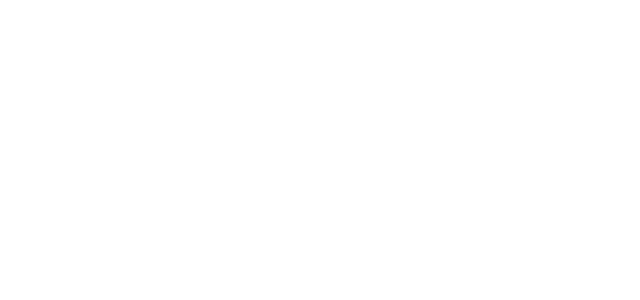
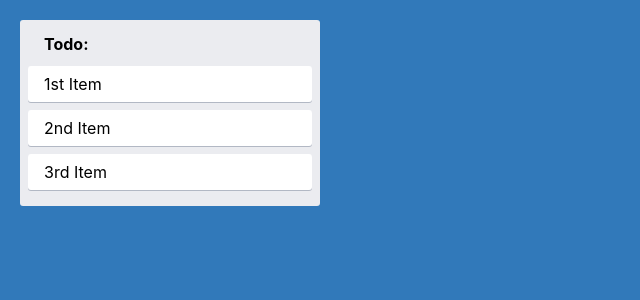
Before and after one commit to zhouhao/trello-clone, a React (Create React App) app: page / in a window 1280 px wide. Shown: the top 300 px of the page, without its empty margins (0-640 px from the left). Built offline with nearby package versions, Linux system fonts and the light colour scheme.

Commit message:
can display demo ui

```diff
--- a/src/App.tsx
+++ b/src/App.tsx
@@ -1,3 +1,16 @@
+import {AppContainer, ColumnContainer, ColumnTitle, CardContainer} from "./styles";
+
 export const App = () => {
-  return null;
+  return (
+      <AppContainer>
+        <ColumnContainer>
+          <ColumnTitle>
+            Todo:
+          </ColumnTitle>
+          <CardContainer>1st Item</CardContainer>
+          <CardContainer>2nd Item</CardContainer>
+          <CardContainer>3rd Item</CardContainer>
+        </ColumnContainer>
+      </AppContainer>
+  );
 }
```
